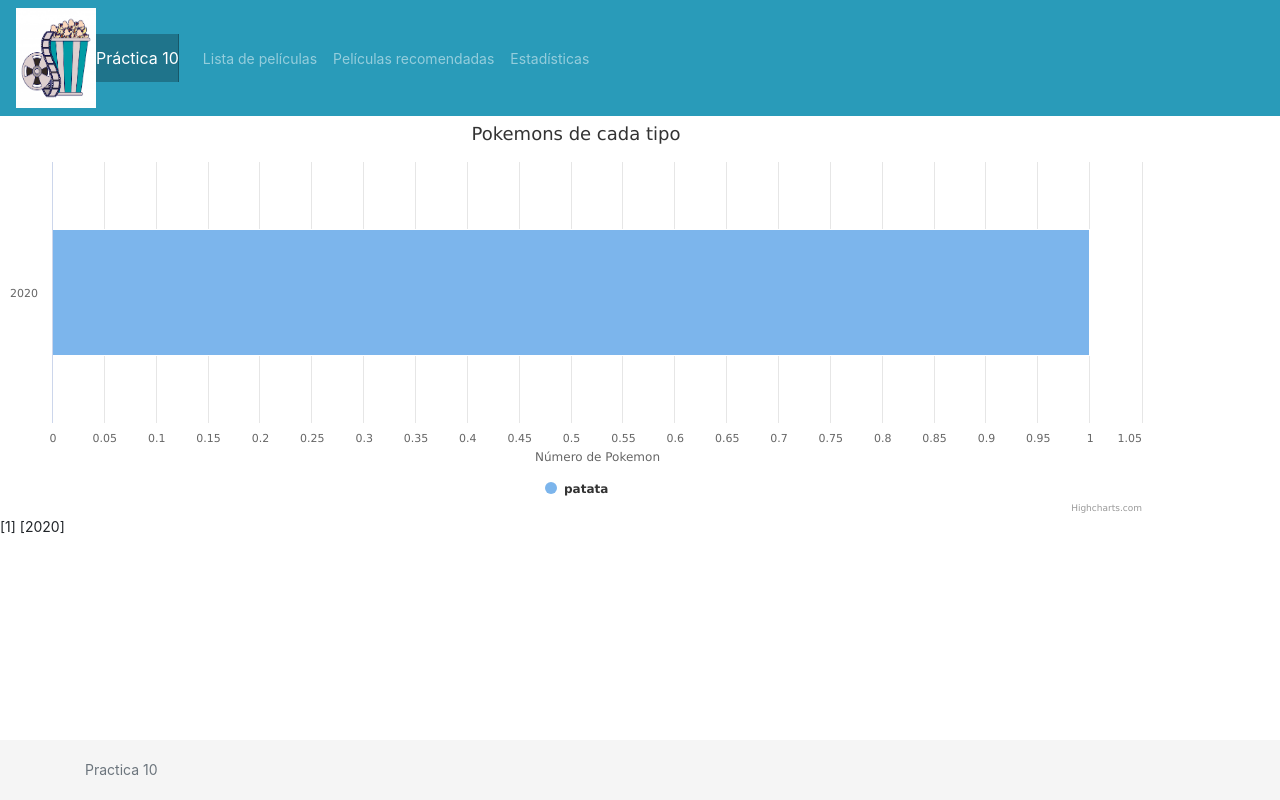
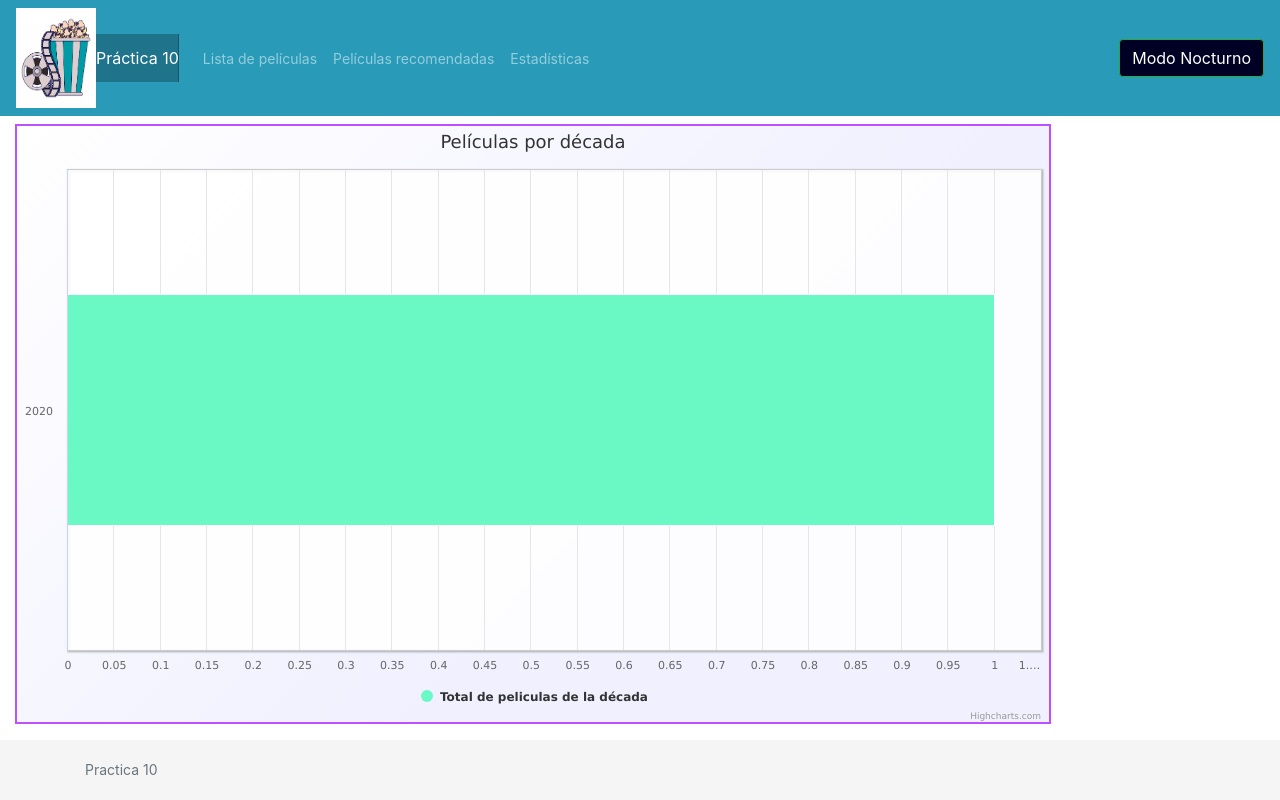
Before and after one commit to patriciacorhid/DAI_practicas, a Flask app: page /graficas in a window 1280 px wide. Run offline with Flask 2, Linux system fonts and the light colour scheme; tables that the repository leaves empty hold one stand-in row (values such as "Sample post"); a database or web service that is not in the repository returns one stand-in record (values such as "Sample title"); some libraries are stand-ins or nearby versions.

Commit message:
Terminada gráfica y añadido modo nocturno

```diff
--- a/P10/app/app.py
+++ b/P10/app/app.py
@@ -528,11 +528,11 @@ def graficas():
     ini = min_year - (min_year%10)
     fin = max_year - (max_year%10)
 
-    for i in range(ini, fin+1, 10):
+    for i in range(ini, fin+10, 10):
         decadas.append(i)
 
     # rellenamos el vector de películas por década
-    for y in range(min_year, max_year+1):
+    for y in range(min_year, max_year+10):
         suma += db.video_movies.find({"year": int(y)}).count()
         if (y%10 == 0):
             pelis_decada.append(suma)
--- a/P10/app/static/grafics.js
+++ b/P10/app/static/grafics.js
@@ -1,3 +1,33 @@
+// Cambia el Dark Mode al darle al botón
+function darkMode(){
+
+    var content = document.body;
+    var DARKMODE = (localStorage.getItem('DARKMODE') == "ON");
+
+    if (DARKMODE){
+	content.classList.remove("darkMode");
+	localStorage.setItem('DARKMODE', "OFF");
+    } else {
+	content.classList.add("darkMode");
+	localStorage.setItem('DARKMODE', "ON");
+    }
+}
+
+// Compureba si está el DarkMode activo para ponerlo
+function check_darkMode(){
+    var content = document.body;
+
+    if (localStorage.getItem('DARKMODE') == "ON"){
+	content.classList.add("darkMode");
+    } else {
+	content.classList.remove("darkMode");
+    }
+}
+
+// Cada vez que cambio de página compruebo si estaba el Dark Mode activo y
+// lo pongo en caso afirmativo
+check_darkMode()
+
 // --------------  Muestra películas recomendadas -------------
 var images=["/static/recomendadas/west_side_story.jpeg", "/static/recomendadas/star_wars5.jpeg", "/static/recomendadas/show_truman.jpeg", "/static/recomendadas/pretty_woman.jpeg", "/static/recomendadas/lost_translation.jpeg", "/static/recomendadas/planeta_tesoro.jpeg", "/static/recomendadas/into_wild.jpeg", "/static/recomendadas/club_poetas_muertos.jpeg"];
 
@@ -24,31 +54,21 @@ function next(){
     cartelera.src = images[num];
 }
 
-// --------------------- Dibuja gráficas --------------------
-/*
-document.addEventListener('DOMContentLoaded', function () {
-	const chart = Highcharts.chart('grafica1', {
-        chart: {
-            type: 'bar'
-        },
-        title: {
-            text: 'Fruit Consumption'
-        },
-        xAxis: {
-            categories: ['Apples', 'Bananas', 'Oranges']
-        },
-        yAxis: {
-            title: {
-                text: 'Fruit eaten'
-            }
-        },
-        series: [{
-            name: 'Jane',
-            data: [8, 0, 4]
-        }, {
-            name: 'John',
-            data: [5, 7, 3]
-        }]
-    });
-});
-*/
+// --------------------- Estilo de las gráficas --------------------
+  Highcharts.setOptions({
+      colors: ['#6AF9C4'],
+      chart: {
+          backgroundColor: {
+              linearGradient: [0, 0, 500, 500],
+              stops: [
+                  [0, 'rgb(255, 255, 255)'],
+                  [1, 'rgb(240, 240, 255)']
+              ]
+          },
+          borderWidth: 2,
+	  borderColor: 'rgba(183, 63, 255, .9)',
+          plotBackgroundColor: 'rgba(255, 255, 255, .9)',
+          plotShadow: true,
+          plotBorderWidth: 1
+      }
+  });
--- a/P10/app/static/style.css
+++ b/P10/app/static/style.css
@@ -40,3 +40,13 @@ code {
 .dropdown-menu {
   background-color: #299bb9;
 }
+
+.darkMode {
+    background-color: #000024;
+    color: white;
+}
+
+#boton {
+    background-color: #000024;
+    color: white;
+}
--- a/P10/app/templates/graficas.html
+++ b/P10/app/templates/graficas.html
@@ -4,8 +4,8 @@
 {% endblock %}
 
 {% block busqueda %}
-<div id="grafica1" style="width:90%; height:400px;"></div>
-<!--
+<div class="col-md-10 col-lg-10 mt-2" id="grafica1" style="width:100%; height:600px;"></div>
+
 <script>
   document.addEventListener('DOMContentLoaded', function () {
       const chart = Highcharts.chart('grafica1', {
@@ -30,33 +30,6 @@
       });
   });
 </script>
--->
-<script>
-  document.addEventListener('DOMContentLoaded', function () {
-      const chart = Highcharts.chart('grafica1', {
-          chart: {
-              type: 'bar'
-          },
-          title: {
-              text: 'Pokemons de cada tipo'
-          },
-          xAxis: {
-              categories: {{ v_decadas }}
-          },
-          yAxis: {
-              title: {
-                  text: 'Número de Pokemon'
-              }
-          },
-          series: [{
-	      name: "patata",
-              data: {{ v_pelis_decada }}
-          }]
-      });
-  });
-</script>
-{{ v_pelis_decada }}
-{{ v_decadas }}
 {% endblock %}
 
 {% block insertar %}
--- a/P10/app/templates/p4.html
+++ b/P10/app/templates/p4.html
@@ -42,6 +42,8 @@
             </li>
 	</ul>
 	</div>
+
+	<a id="boton" class="btn btn-outline-success ml-5 my-2" onclick="darkMode()"> Modo Nocturno</a>
 
       </nav>
     </header>
--- a/P10/app/templates/recomendadas.html
+++ b/P10/app/templates/recomendadas.html
@@ -14,8 +14,8 @@
 
 {% block lista %}
 <div class="col-md-10 col-lg-10 mx-auto mt-2">
-  <button onclick="prev()"> Previa </button>
+  <a class="btn btn-outline-success  mr-5 my-2" onclick="prev()"> Previa</a>
   <img id="pelis" src="/static/recomendadas/west_side_story.jpeg" width="500px" height="600px"\>
-  <button onclick="next()"> Siguiente </button>
+  <a class="btn btn-outline-success  ml-5 my-2" onclick="next()"> Siguiente</a>
 </div>
 {% endblock %}
```
